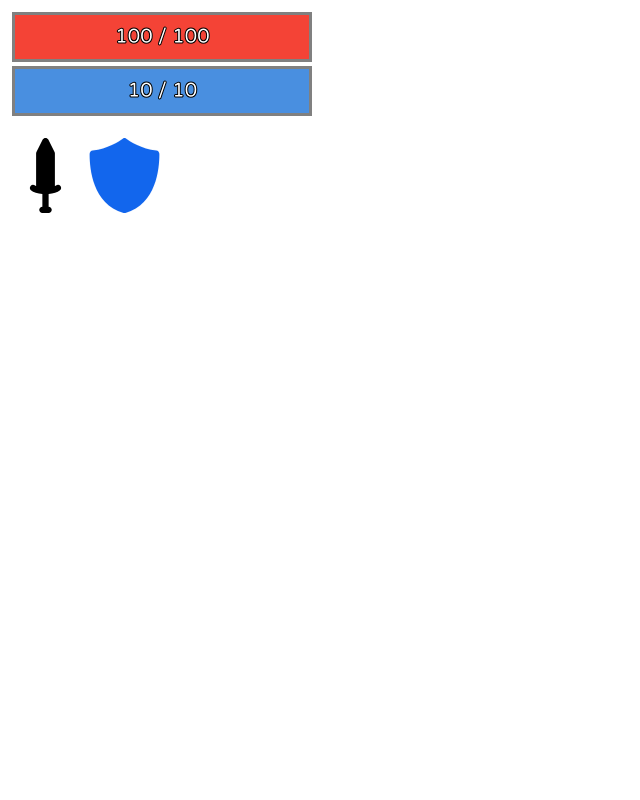
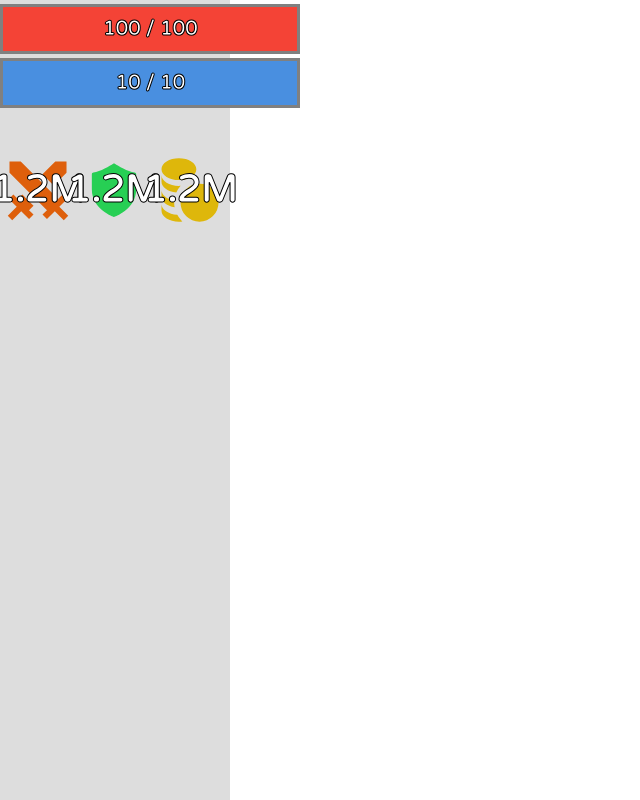
Before and after one commit to Robbit2/JS-RPG, a plain HTML site: page index.html in a window 1280 px wide. Shown: the whole page, without its empty margins (0-640 px from the left). Drawn offline with nearby package versions, Linux system fonts and the light colour scheme.

Commit message:
updated bars and other stats icons

```diff
--- a/index.html
+++ b/index.html
@@ -19,14 +19,24 @@
     </div>
     <br>
     <div id="other-stats">
-      <svg fill="#000000" height="75px" width="75px" version="1.1" id="Layer_1" xmlns="http://www.w3.org/2000/svg" xmlns:xlink="http://www.w3.org/1999/xlink" viewBox="0 0 511.056 511.056" xml:space="preserve"><g id="SVGRepo_bgCarrier" stroke-width="0"></g><g id="SVGRepo_tracerCarrier" stroke-linecap="round" stroke-linejoin="round"></g><g id="SVGRepo_iconCarrier"> <g> <g> <path d="M357.351,326.821c-7.488-9.067-20.928-10.411-30.037-2.923c-2.133,1.771-4.843,3.328-7.787,4.8V105.723 c0-3.328-0.768-6.592-2.24-9.557L274.62,10.832c-7.253-14.443-30.912-14.443-38.165,0l-42.667,85.333 c-1.493,2.965-2.261,6.229-2.261,9.557v223.381c-2.731-1.451-5.248-2.987-7.189-4.693c-8.789-7.787-22.272-7.019-30.123,1.835 c-7.808,8.832-6.976,22.293,1.835,30.123c16.704,14.763,46.251,23.36,78.144,25.984v86.037c-11.776,0-21.333,9.536-21.333,21.333 c0,11.776,9.557,21.333,21.333,21.333h42.667c11.797,0,21.333-9.557,21.333-21.333c0-11.797-9.536-21.333-21.333-21.333v-86.165 c31.104-2.709,60.181-11.093,77.547-25.365C363.516,349.371,364.817,335.931,357.351,326.821z"></path> </g> </g> </g></svg>
-      <svg fill="#1266ed" version="1.1" id="Capa_1" xmlns="http://www.w3.org/2000/svg" xmlns:xlink="http://www.w3.org/1999/xlink" width="75px" height="75px" viewBox="0 0 981.25 981.25" xml:space="preserve" stroke="#1266ed"><g id="SVGRepo_bgCarrier" stroke-width="0"></g><g id="SVGRepo_tracerCarrier" stroke-linecap="round" stroke-linejoin="round"></g><g id="SVGRepo_iconCarrier"> <g> <path d="M946.23,206.651c-0.3-23-18-42-40.899-44.101c-190.3-17.8-345.601-119.5-396.8-156.7c-10.7-7.8-25.2-7.8-35.9,0 c-51.1,37.2-206.4,138.9-396.7,156.7c-22.9,2.101-40.5,21.101-40.9,44.101c-2.3,150.1,21.8,659.699,444.1,773.1 c7.5,2,15.4,2,22.9,0C924.331,866.451,948.43,356.75,946.23,206.651z"></path> </g> </g></svg>
+      <div>
+        <svg viewBox="0 0 24 24" xmlns="http://www.w3.org/2000/svg" fill="#de5f0b"><g id="SVGRepo_bgCarrier" stroke-width="0"></g><g id="SVGRepo_tracerCarrier" stroke-linecap="round" stroke-linejoin="round"></g><g id="SVGRepo_iconCarrier"> <g> <path fill="none" d="M0 0h24v24H0z"></path> <path fill-rule="nonzero" d="M7.05 13.406l3.534 3.536-1.413 1.414 1.415 1.415-1.414 1.414-2.475-2.475-2.829 2.829-1.414-1.414 2.829-2.83-2.475-2.474 1.414-1.414 1.414 1.413 1.413-1.414zM3 3l3.546.003 11.817 11.818 1.415-1.414 1.414 1.414-2.474 2.475 2.828 2.829-1.414 1.414-2.829-2.829-2.475 2.475-1.414-1.414 1.414-1.415L3.003 6.531 3 3zm14.457 0L21 3.003l.002 3.523-4.053 4.052-3.536-3.535L17.457 3z"></path> </g> </g></svg>
+        <p>1.2M</p>
+    </div>
+      <div>
+        <svg viewBox="0 0 24 24" fill="none" xmlns="http://www.w3.org/2000/svg"><g id="SVGRepo_bgCarrier" stroke-width="0"></g><g id="SVGRepo_tracerCarrier" stroke-linecap="round" stroke-linejoin="round"></g><g id="SVGRepo_iconCarrier"> <path d="M5 7C5 6.72386 5.22455 6.50109 5.49837 6.4653C7.64664 6.18449 10.7797 4.2789 11.722 3.67986C11.8923 3.57156 12.1077 3.57156 12.278 3.67986C13.2203 4.2789 16.3534 6.18449 18.5016 6.4653C18.7754 6.50109 19 6.72386 19 7V11.75C19 18.25 12 20.5 12 20.5C12 20.5 5 18.25 5 11.75V7Z" fill="#27cf54"></path> </g></svg>
+        <p>1.2M</p>
+    </div>
+      <div>
+        <svg fill="#deb70b" viewBox="0 0 24 24" xmlns="http://www.w3.org/2000/svg"><g id="SVGRepo_bgCarrier" stroke-width="0"></g><g id="SVGRepo_tracerCarrier" stroke-linecap="round" stroke-linejoin="round"></g><g id="SVGRepo_iconCarrier"><path d="M15,22a6,6,0,1,1,6-6A6,6,0,0,1,15,22ZM8.5,8.857c3.038,0,5.5-1.535,5.5-3.428S11.538,2,8.5,2,3,3.535,3,5.429,5.462,8.857,8.5,8.857ZM7.673,12.8a8.018,8.018,0,0,1,1.368-2.119c-.18.011-.356.033-.541.033C5.462,10.714,3,9.179,3,7.286V9.428C3,11.145,5.032,12.549,7.673,12.8Zm-.534,4.656A8.03,8.03,0,0,1,7,16c0-.24.015-.477.036-.712C4.712,14.889,3,13.576,3,12v2.143C3,15.742,4.762,17.077,7.139,17.456ZM8.5,22a8.83,8.83,0,0,0,1.079-.067,5.451,5.451,0,0,1-.673-.762,8.064,8.064,0,0,1-.929-1.345C5.188,19.66,3,18.211,3,16.429v2.142C3,20.465,5.462,22,8.5,22Z"></path></g></svg>
+        <p>1.2M</p>
+    </div>
     </div>
   </div>
     <!-- Script imports -->
-    <script src='https://cdnjs.cloudflare.com/ajax/libs/dragula/$VERSION/dragula.min.js'></script>
+    <script src='https://bevacqua.github.io/dragula/dist/dragula.js'></script>
     <script src="https://cdnjs.cloudflare.com/ajax/libs/gsap/3.11.3/gsap.min.js" integrity="sha512-gmwBmiTVER57N3jYS3LinA9eb8aHrJua5iQD7yqYCKa5x6Jjc7VDVaEA0je0Lu0bP9j7tEjV3+1qUm6loO99Kw==" crossorigin="anonymous" referrerpolicy="no-referrer"></script>
-  <script src="https://cdnjs.cloudflare.com/ajax/libs/gsap/3.11.4/TextPlugin.min.js"></script>
+    <script src="https://cdnjs.cloudflare.com/ajax/libs/gsap/3.11.4/TextPlugin.min.js"></script>
     <script src='utils.js'></script>
     <script src="renderer.js"></script>
     <script src='main.js'></script>
--- a/main.css
+++ b/main.css
@@ -4,14 +4,19 @@
 }
 
 body {
-    display:grid;
-    padding:0;
+  display:grid;
+  padding:0;
 }
 
 #stats {
   display:block;
-
+  position:absolute;
+  top:0;
+  left:0;
+  width:18vw;
+  height:100vh;
   margin:0;
+  background:#ddd;
 }
 .magicBar {width: 100%; background-color: rgb(73, 143, 224);display:block;height:100%;}
 .healthBar {width: 100%; background-color: #f44336;display:block;height:100%;}
@@ -20,7 +25,7 @@ body {
   height:50px;
   max-height:100px;
   background-color: #ddd;
-  margin:4px;
+  margin:4px auto;
   border:3px solid grey;
 }
 .bars {
@@ -36,3 +41,32 @@ body {
   -webkit-text-stroke-width: 1px;
   -webkit-text-stroke-color: black;
 }
+
+#other-stats {
+  display:flex;
+}
+
+#other-stats div{
+  width:33%;
+  display: flex;
+  height:120px;
+  justify-content: center;
+  align-items:center;
+  justify-content:center;
+}
+#other-stats div p{
+  display:block;
+  position: absolute;
+  text-align:center;
+  font-size:38px;
+  font-family: 'Varela Round', sans-serif;
+  font-weight:bold;
+  color:white;
+  white-space: nowrap;
+  -webkit-text-stroke-width: 1px;
+  -webkit-text-stroke-color: black;
+}
+#other-stats div svg{
+  margin:0 auto;
+  display:block;
+}
--- a/main.js
+++ b/main.js
@@ -1,4 +1,4 @@
-var player = {
+const player = {
     stats : {
         health : 100,
         maxHealth : 100,
--- a/renderer.js
+++ b/renderer.js
@@ -1,6 +1,4 @@
 const renderStats = (stats) => {
-    const UIDom = document.querySelector("#stats");
-    //UIDom.innerHTML = JSON.stringify(stats);
     gsap.registerPlugin("TextPlugin");
     gsap.to(".healthBar", {
         duration: 1.5,
```
